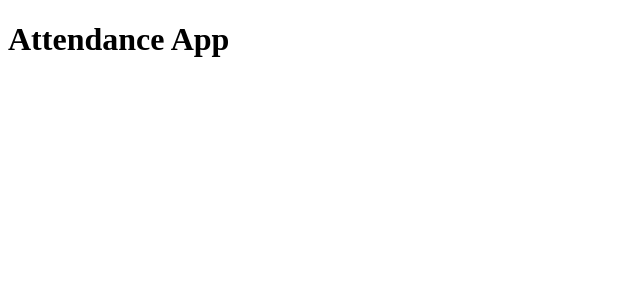
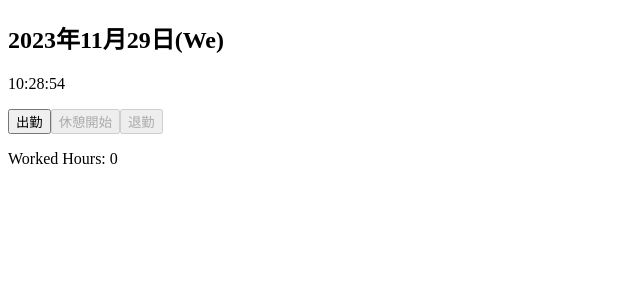
Before and after one commit to jasmix555/attendance_checker, a Next.js app: page / in a window 1280 px wide. Shown: the top 300 px of the page, without its empty margins (0-640 px from the left). Built offline with nearby package versions, Linux system fonts and the light colour scheme.

Commit message:
Add dayjs and sass dependencies, and implement attendance checker component

```diff
--- a/package.json
+++ b/package.json
@@ -9,6 +9,7 @@
     "lint": "next lint"
   },
   "dependencies": {
+    "dayjs": "^1.11.10",
     "firebase": "^10.7.0",
     "next": "14.0.3",
     "react": "^18",
@@ -20,6 +21,7 @@
     "@types/react-dom": "^18",
     "eslint": "^8",
     "eslint-config-next": "14.0.3",
+    "sass": "^1.69.5",
     "typescript": "^5"
   }
 }
--- a/src/pages/index.tsx
+++ b/src/pages/index.tsx
@@ -1,17 +1,77 @@
-import Head from "next/head";
+import { useState } from "react";
+import dayjs from "dayjs";
+import { useEffect } from "react";
 
-export default function Home() {
+const AttendanceChecker = () => {
+  const [currentTime, setCurrentTime] = useState(dayjs());
+  const [startWork, setStartWork] = useState<dayjs.Dayjs | null>(null);
+  const [startBreak, setStartBreak] = useState<dayjs.Dayjs | null>(null);
+  const [endBreak, setEndBreak] = useState<dayjs.Dayjs | null>(null);
+  const [endWork, setEndWork] = useState<dayjs.Dayjs | null>(null);
+  const [isOnBreak, setIsOnBreak] = useState(false);
+
+  useEffect(() => {
+    dayjs.locale("ja");
+    const intervalId = setInterval(() => {
+      setCurrentTime(dayjs());
+    }, 1000);
+    return () => {
+      clearInterval(intervalId);
+    };
+  }, []);
+
+  const handleStartWork = () => {
+    setStartWork(dayjs());
+  };
+
+  const handleStartBreak = () => {
+    setStartBreak(dayjs());
+    setIsOnBreak(true);
+  };
+
+  const handleEndBreak = () => {
+    setEndBreak(dayjs());
+    setIsOnBreak(false);
+  };
+
+  const handleEndWork = () => {
+    setEndWork(dayjs());
+  };
+
+  const calculateWorkHours = () => {
+    if (startWork && endWork) {
+      const workHours = endWork.diff(startWork, "hour", true);
+      if (startBreak && endBreak) {
+        const breakHours = endBreak.diff(startBreak, "hour", true);
+        return workHours - breakHours;
+      }
+      return workHours;
+    }
+    return 0;
+  };
+
   return (
-    <>
-      <Head>
-        <title>Attendance App</title>
-        <meta name="description" content="Generated by create next app" />
-        <meta name="viewport" content="width=device-width, initial-scale=1" />
-        <link rel="icon" href="/favicon.ico" />
-      </Head>
-      <main>
-        <h1>Attendance App</h1>
-      </main>
-    </>
+    <div>
+      <h2>{currentTime.format("YYYY年MM月DD日(dd)")}</h2>
+      <p>{currentTime.format("HH:mm:ss")}</p>
+      <button disabled={startWork !== null} onClick={handleStartWork}>
+        出勤
+      </button>
+      <button
+        disabled={startWork === null || endWork !== null}
+        onClick={isOnBreak ? handleEndBreak : handleStartBreak}
+      >
+        {isOnBreak ? "休憩終了" : "休憩開始"}
+      </button>
+      <button
+        disabled={startWork === null || endWork !== null || isOnBreak}
+        onClick={handleEndWork}
+      >
+        退勤
+      </button>
+      <p>Worked Hours: {calculateWorkHours()}</p>
+    </div>
   );
-}
+};
+
+export default AttendanceChecker;
```
Also changed, not shown: src/pages/components/Button.tsx (added, +19 -0 lines), src/pages/components/Clock.tsx (added, +31 -0 lines), 1 other file (tests, documents, lock files or other folders).
